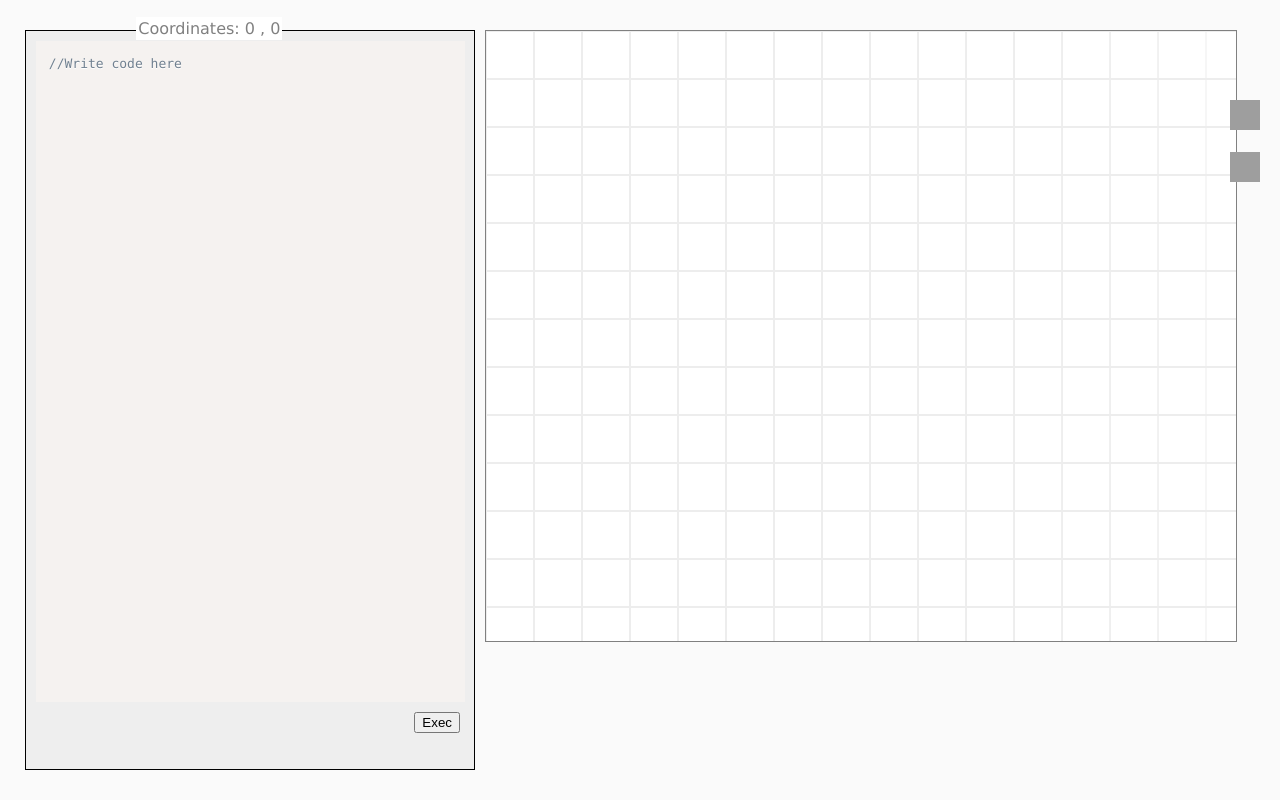
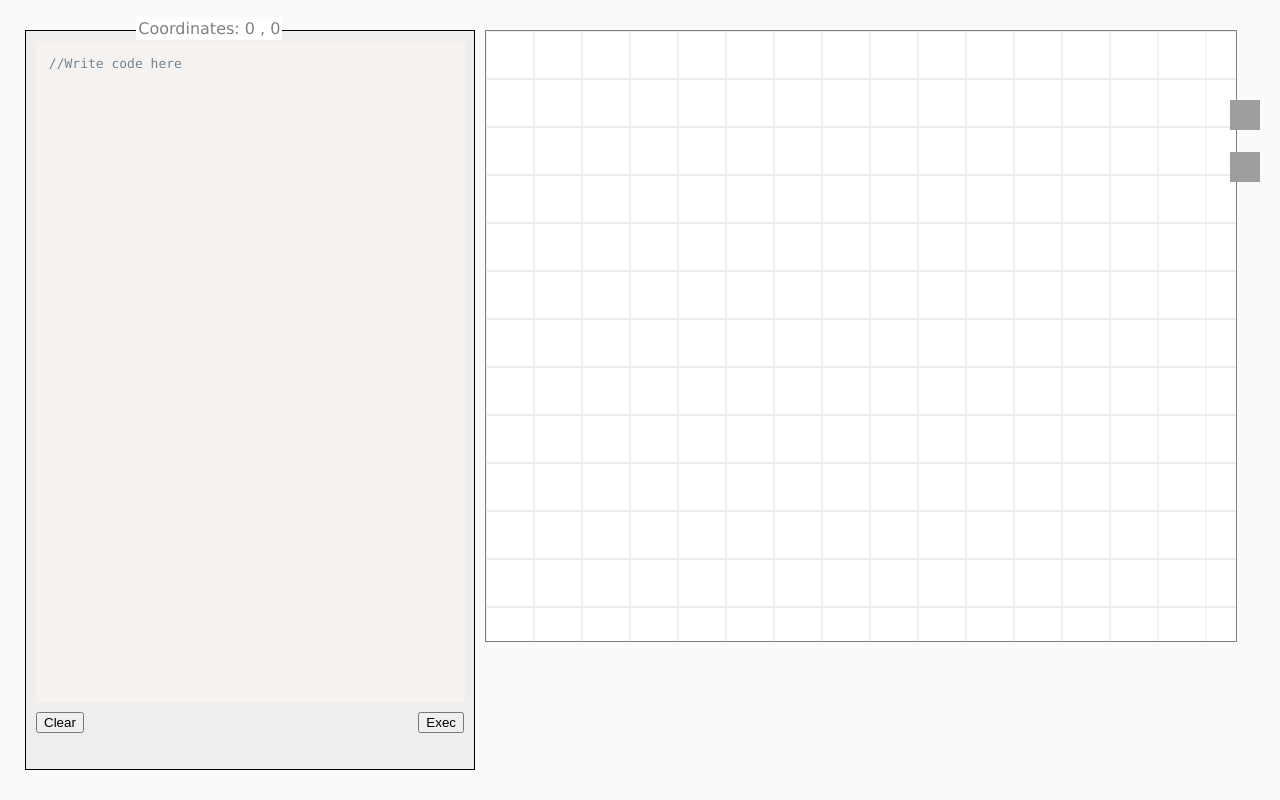
Before and after one commit to james1236/gamemaker, a plain HTML site: page index.html in a window 1280 px wide. Drawn offline with nearby package versions, Linux system fonts and the light colour scheme; grey boxes are pictures that could not be loaded.

Commit message:
Added clear usertext button

```diff
--- a/index.html
+++ b/index.html
@@ -273,7 +273,8 @@
 
 
 	<font face='verdana' color='gray'>
-	<button id="execButton" onclick="execbutton();" style="float:right; margin-right:14px;">Exec</button>
+	<button id="clearBoxButton" onclick="clearBox();" style="float:left; margin-left:10px;">Clear</button>
+	<button id="execButton" onclick="execbutton();" style="float:right; margin-right:10px;">Exec</button>
 	</div>
 
 
@@ -908,6 +909,10 @@
 		exec();
 	}
 
+	function clearBox() {
+		sessionStorage.setItem("text",undefined);
+	}
+
 	//Form submit
 
 	/*$('#form').submit(function(e){
```
